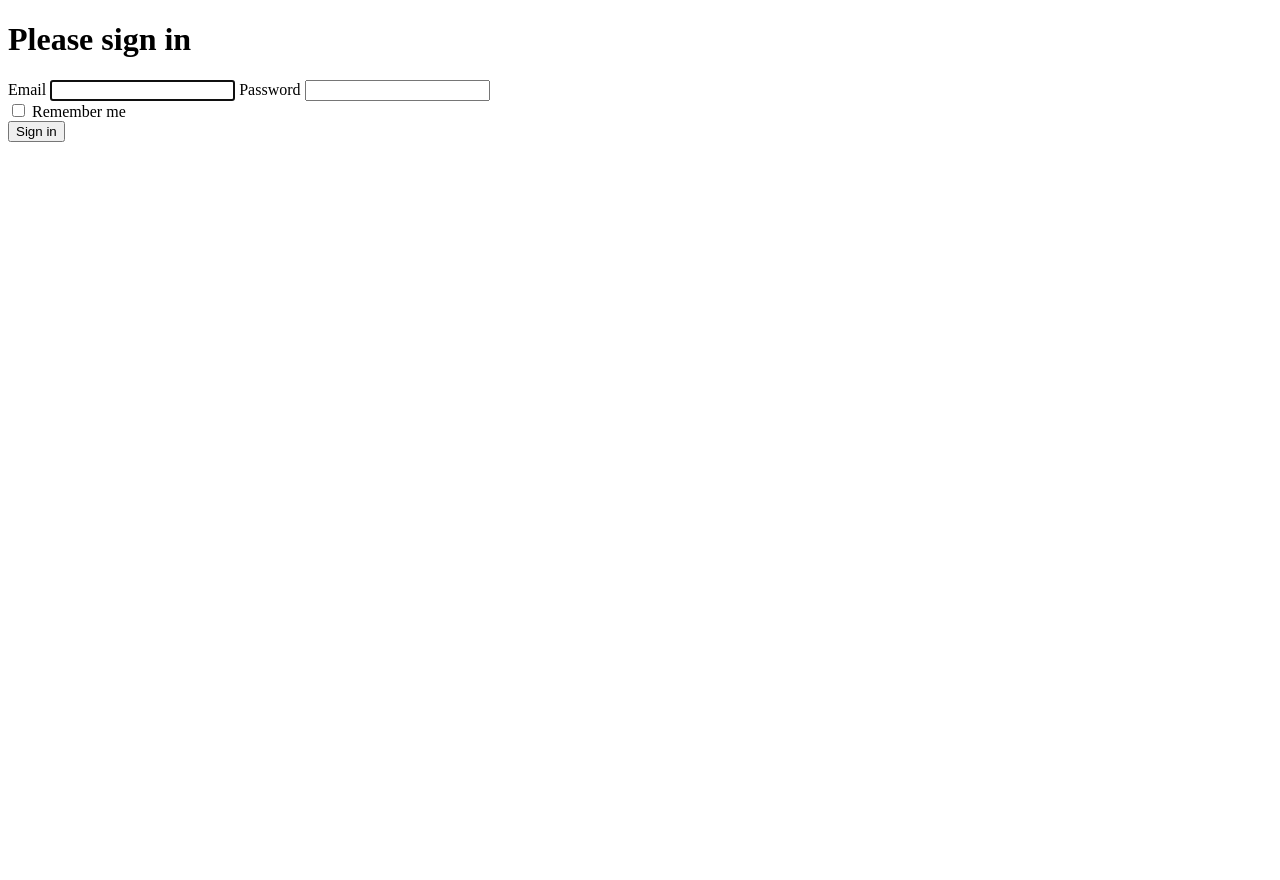
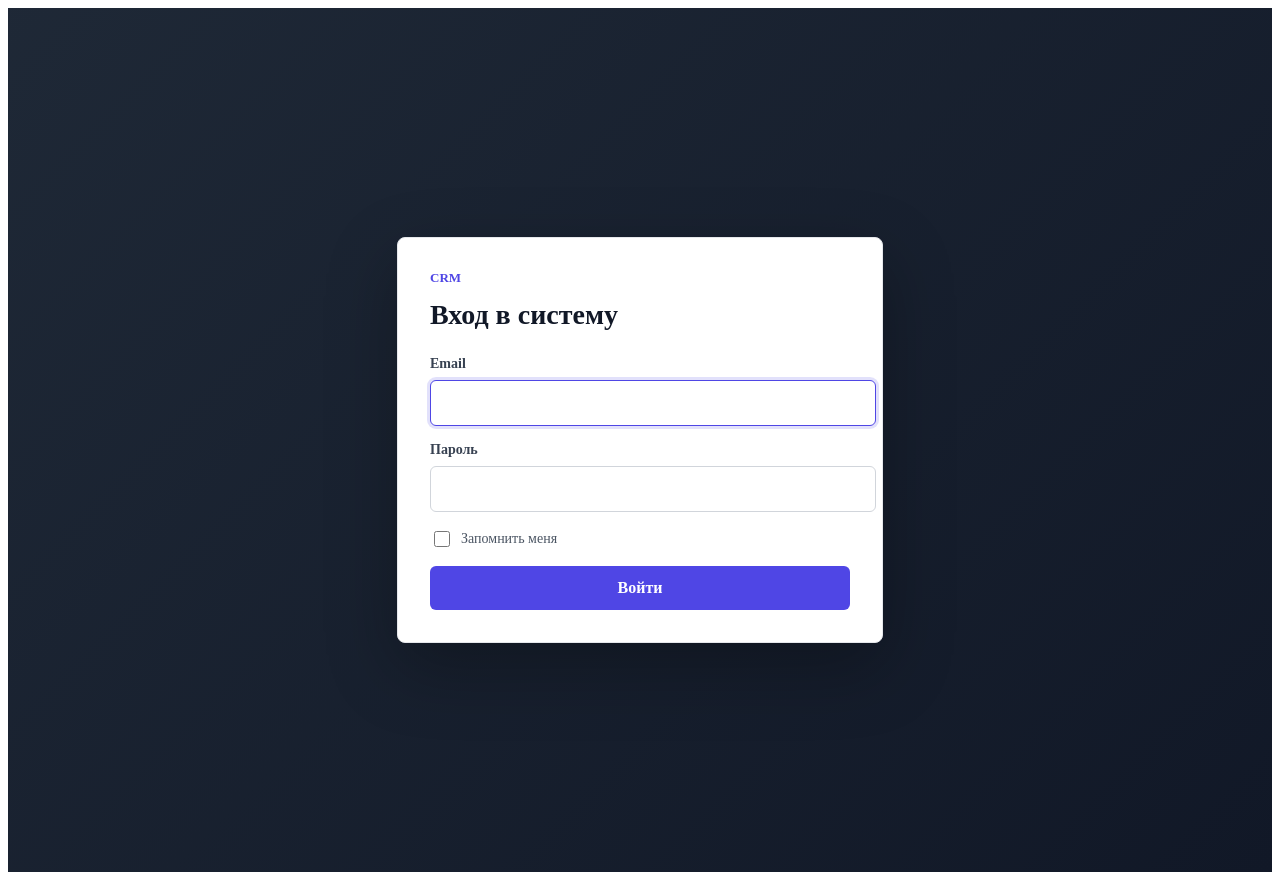
Before and after one commit to Barinulka/finops-docs, a Symfony app: template templates/security/login.html.twig in a window 1280 px wide. Before the commit the page ends 142 px from the top, so only its background shows below. Run offline with Twig, Linux system fonts and the light colour scheme; the template is opened without the code that fills it, so the values that code supplies are empty; style sheets or scripts are compiled from the project's sources; some libraries are stand-ins or nearby versions.

Commit message:
add login

```diff
--- a/assets/app.js
+++ b/assets/app.js
@@ -4,6 +4,6 @@
  * This file will be included onto the page via the importmap() Twig function,
  * which should already be in your base.html.twig.
  */
-// import './styles/app.css';
+import './styles/app.scss';
 
 console.log('This log comes from assets/app.js - welcome to AssetMapper! 🎉');
--- a/assets/styles/app.scss
+++ b/assets/styles/app.scss
@@ -1,2 +1,3 @@
 @use 'admin/dashboard';
 @use 'admin/failed-messages';
+@use 'security/login';
--- /dev/null
+++ b/assets/styles/security/_login.scss
@@ -0,0 +1,142 @@
+.login-page {
+    min-height: 100vh;
+    display: grid;
+    place-items: center;
+    padding: 32px 16px;
+    background:
+        linear-gradient(135deg, rgba(31, 41, 55, 0.96), rgba(17, 24, 39, 0.98)),
+        #111827;
+    color: #111827;
+}
+
+.login-panel {
+    width: min(100%, 420px);
+    padding: 32px;
+    border: 1px solid #e5e7eb;
+    border-radius: 8px;
+    background: #ffffff;
+    box-shadow: 0 24px 70px rgba(0, 0, 0, 0.28);
+}
+
+.login-panel__header {
+    margin-bottom: 24px;
+}
+
+.login-panel__brand {
+    margin-bottom: 12px;
+    font-size: 13px;
+    font-weight: 700;
+    letter-spacing: 0;
+    color: #4f46e5;
+    text-transform: uppercase;
+}
+
+.login-panel__title {
+    margin: 0;
+    font-size: 28px;
+    line-height: 1.2;
+    font-weight: 700;
+    color: #111827;
+}
+
+.login-alert {
+    margin-bottom: 20px;
+    padding: 12px 14px;
+    border: 1px solid #fecaca;
+    border-radius: 6px;
+    background: #fef2f2;
+    color: #991b1b;
+    font-size: 14px;
+    line-height: 1.4;
+}
+
+.login-alert--info {
+    border-color: #bfdbfe;
+    background: #eff6ff;
+    color: #1e40af;
+}
+
+.login-alert a {
+    color: inherit;
+    font-weight: 600;
+}
+
+.login-form {
+    display: grid;
+    gap: 16px;
+}
+
+.login-form__field {
+    display: grid;
+    gap: 8px;
+}
+
+.login-form__field label {
+    font-size: 14px;
+    font-weight: 600;
+    color: #374151;
+}
+
+.login-form__field input {
+    width: 100%;
+    height: 44px;
+    padding: 0 12px;
+    border: 1px solid #d1d5db;
+    border-radius: 6px;
+    background: #ffffff;
+    color: #111827;
+    font: inherit;
+    outline: none;
+    transition: border-color 0.15s ease, box-shadow 0.15s ease;
+}
+
+.login-form__field input:focus {
+    border-color: #4f46e5;
+    box-shadow: 0 0 0 3px rgba(79, 70, 229, 0.16);
+}
+
+.login-form__remember {
+    display: inline-flex;
+    align-items: center;
+    gap: 8px;
+    width: fit-content;
+    font-size: 14px;
+    color: #4b5563;
+    cursor: pointer;
+}
+
+.login-form__remember input {
+    width: 16px;
+    height: 16px;
+    accent-color: #4f46e5;
+}
+
+.login-form__submit {
+    height: 44px;
+    border: 0;
+    border-radius: 6px;
+    background: #4f46e5;
+    color: #ffffff;
+    font: inherit;
+    font-weight: 700;
+    cursor: pointer;
+    transition: background-color 0.15s ease, transform 0.15s ease;
+}
+
+.login-form__submit:hover {
+    background: #4338ca;
+}
+
+.login-form__submit:active {
+    transform: translateY(1px);
+}
+
+@media (max-width: 480px) {
+    .login-panel {
+        padding: 24px;
+    }
+
+    .login-panel__title {
+        font-size: 24px;
+    }
+}
--- a/templates/security/login.html.twig
+++ b/templates/security/login.html.twig
@@ -1,34 +1,64 @@
 {% extends 'base.html.twig' %}
 
-{% block title %}Log in!{% endblock %}
+{% block title %}Вход в CRM{% endblock %}
 
 {% block body %}
-<form method="post">
+    <div class="login-page">
+        <main class="login-panel">
+            <div class="login-panel__header">
+                <div class="login-panel__brand">CRM</div>
+                <h1 class="login-panel__title">Вход в систему</h1>
+            </div>
+
             {% if error %}
-        <div class="alert alert-danger">{{ error.messageKey|trans(error.messageData, 'security') }}</div>
+                <div class="login-alert">
+                    {{ error.messageKey|trans(error.messageData, 'security') }}
+                </div>
             {% endif %}
 
             {% if app.user %}
-        <div class="mb-3">
-            You are logged in as {{ app.user.userIdentifier }}, <a href="{{ logout_path() }}">Logout</a>
+                <div class="login-alert login-alert--info">
+                    Вы уже вошли как {{ app.user.userIdentifier }}.
+                    <a href="{{ logout_path() }}">Выйти</a>
                 </div>
             {% endif %}
 
-    <h1 class="h3 mb-3 font-weight-normal">Please sign in</h1>
+            <form method="post" class="login-form">
+                <div class="login-form__field">
                     <label for="inputEmail">Email</label>
-    <input type="email" value="{{ last_username }}" name="email" id="inputEmail" class="form-control" autocomplete="email" required autofocus>
-    <label for="inputPassword">Password</label>
-    <input type="password" name="password" id="inputPassword" class="form-control" autocomplete="current-password" required>
+                    <input
+                        type="email"
+                        value="{{ last_username }}"
+                        name="email"
+                        id="inputEmail"
+                        autocomplete="email"
+                        required
+                        autofocus
+                    >
+                </div>
+
+                <div class="login-form__field">
+                    <label for="inputPassword">Пароль</label>
+                    <input
+                        type="password"
+                        name="password"
+                        id="inputPassword"
+                        autocomplete="current-password"
+                        required
+                    >
+                </div>
+
                 <input type="hidden" name="_csrf_token" data-controller="csrf-protection" value="{{ csrf_token('authenticate') }}">
 
-    <div class="checkbox mb-3">
-        <label>
-            <input type="checkbox" name="_remember_me"> Remember me
+                <label class="login-form__remember">
+                    <input type="checkbox" name="_remember_me">
+                    <span>Запомнить меня</span>
                 </label>
-    </div>
 
-    <button class="btn btn-lg btn-primary" type="submit">
-        Sign in
+                <button class="login-form__submit" type="submit">
+                    Войти
                 </button>
             </form>
+        </main>
+    </div>
 {% endblock %}
```
Also changed, not shown: src/Controller/SecurityController.php (+7 -0 lines), README.md. Lines whose indentation alone changed are shown as unchanged.
